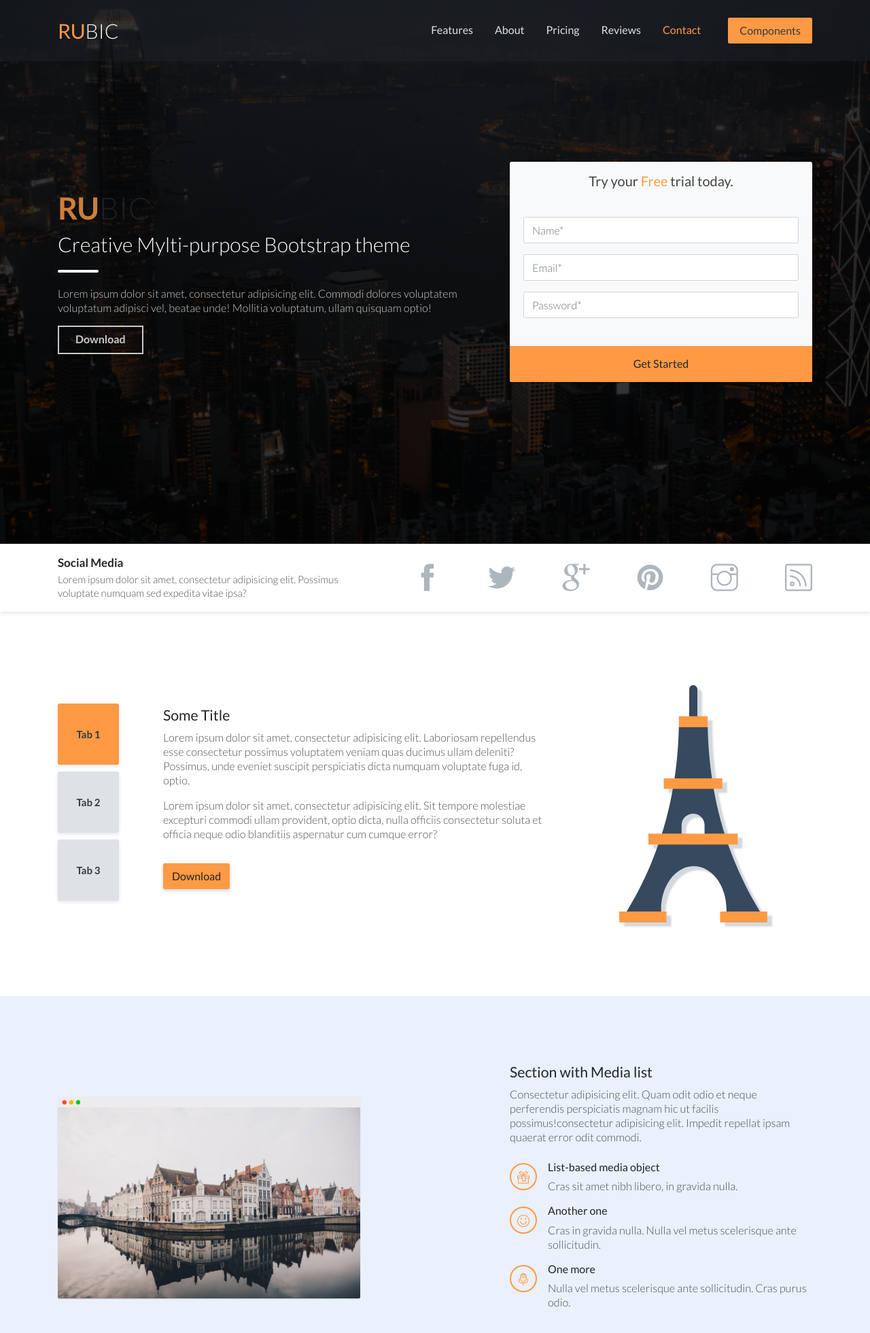
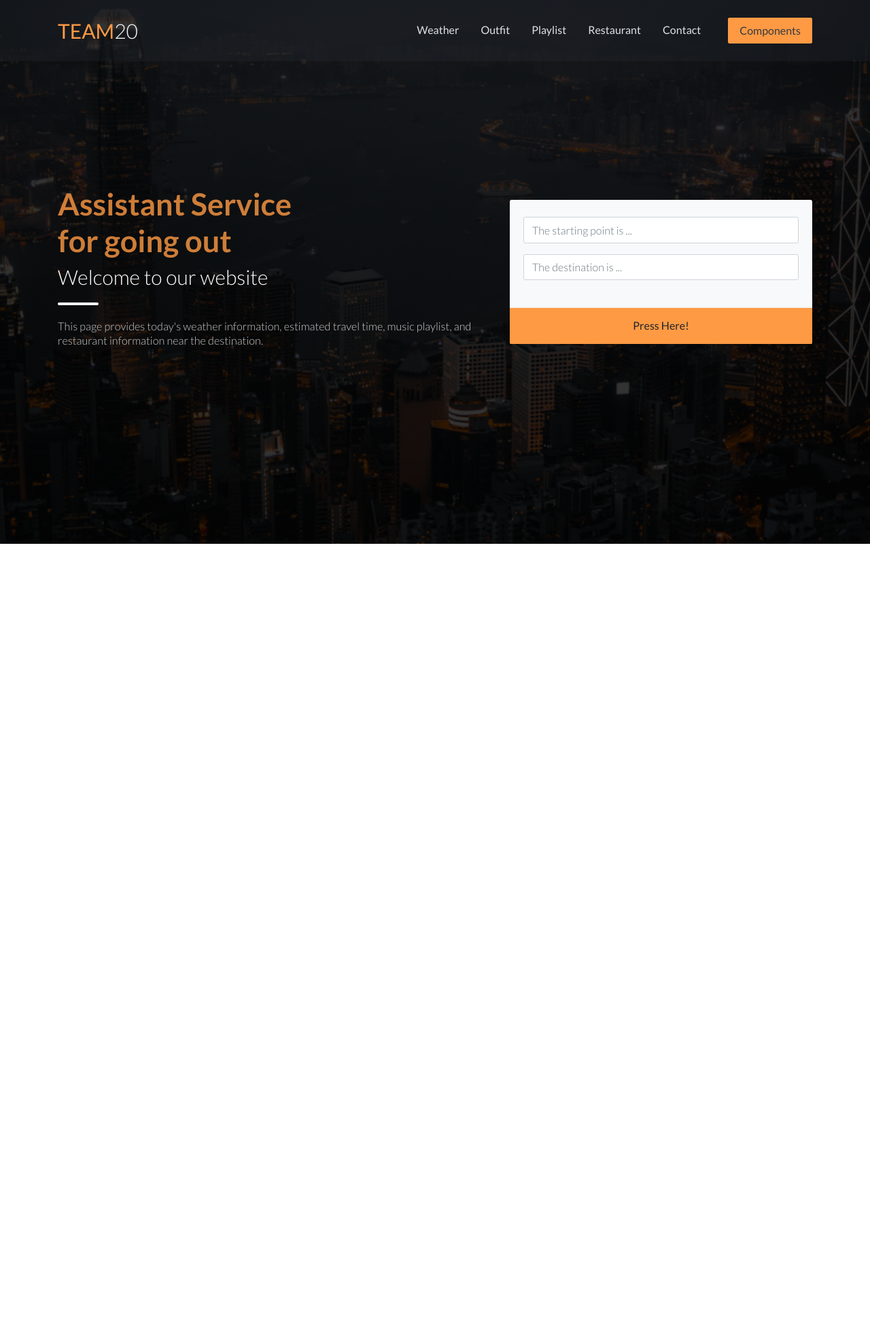
Before and after one commit to skychoi1010/SKKU-OSS-TEAM20, a plain HTML site: page index.html in a window 1280 px wide. Shown: the top 1961 px of the page at 68% size. After the commit the page ends 800 px from the top, so only its background shows below. Drawn offline with Linux system fonts and the light colour scheme.

Commit message:
format of page

```diff
--- a/index.html
+++ b/index.html
@@ -1,21 +1,23 @@
 <!DOCTYPE html>
+
 <html lang="en">
 <head>
 	<meta charset="utf-8">
     <meta name="viewport" content="width=device-width, initial-scale=1, shrink-to-fit=no">
     <meta name="description" content="Start your development with Rubic landing page.">
     <meta name="author" content="Devcrud">
-    <title>Rubic Landing page | Free Bootstrap 4.1 landing page</title>
+    <title>Assistant Service for going out | TEAM20</title>
     <!-- font icons -->
     <link rel="stylesheet" href="assets/vendors/themify-icons/css/themify-icons.css">
     <!-- Bootstrap + Rubic main styles -->
 	<link rel="stylesheet" href="assets/css/rubic.css">
+
 </head>
 <body data-spy="scroll" data-target=".navbar" data-offset="40" id="home">
-
+    <script src="results.js"></script>
     <nav id="scrollspy" class="navbar page-navbar navbar-dark navbar-expand-md fixed-top" data-spy="affix" data-offset-top="20">
         <div class="container">
-            <a class="navbar-brand" href="#"><strong class="text-primary">RU</strong><span class="text-light">BIC</span></a>
+            <a class="navbar-brand" href="#"><strong class="text-primary">TEAM</strong><span class="text-light">20</span></a>
             <button class="navbar-toggler" type="button" data-toggle="collapse" data-target="#navbarSupportedContent" aria-controls="navbarSupportedContent" aria-expanded="false" aria-label="Toggle navigation">
                 <span class="navbar-toggler-icon"></span>
             </button>
@@ -23,16 +25,16 @@
             <div class="collapse navbar-collapse" id="navbarSupportedContent">
                 <ul class="navbar-nav ml-auto">
                     <li class="nav-item">
-                        <a class="nav-link" href="#features">Features</a>
+                        <a class="nav-link" href="#tabs">Weather</a>
                     </li>
                     <li class="nav-item">
-                        <a class="nav-link" href="#about">About</a>
+                        <a class="nav-link" href="#tabs">Outfit</a>
                     </li>
                     <li class="nav-item">
-                        <a class="nav-link" href="#pricing">Pricing</a>
+                        <a class="nav-link" href="#pricing">Playlist</a>
                     </li>
                     <li class="nav-item">
-                        <a class="nav-link" href="#review">Reviews</a>
+                        <a class="nav-link" href="#review">Restaurant</a>
                     </li>
                     <li class="nav-item">
                         <a class="nav-link" href="#contact">Contact</a>
@@ -44,39 +46,44 @@
             </div>
         </div>
     </nav>
+
     <header class="header d-flex justify-content-center">
         <div class="container">
             <div class="row h-100 align-items-center">
                 <div class="col-md-7">
                     <div class="header-content">
-                        <h3 class="header-title"><strong class="text-primary">RU</strong><span>BIC</span></h3>
-                        <h4 class="header-subtitle">Creative Mylti-purpose Bootstrap theme </h4>
-                        <p>Lorem ipsum dolor sit amet, consectetur adipisicing elit. Commodi dolores voluptatem voluptatum adipisci vel, beatae unde! Mollitia voluptatum, ullam quisquam optio!</p>
-                        <button class="btn btn-outline-light btn-flat">Download</button>
+                        <h3 class="header-title"><strong class="text-primary">Assistant Service<br>for going out</strong></h3>
+                        <h4 class="header-subtitle">Welcome to our website</h4>
+                        <p>This page provides today's weather information, estimated travel time, music playlist, and restaurant information near the destination.</p>
+                        <!--<button class="btn btn-outline-light btn-flat">Download</button>-->
                     </div>
                 </div>
                 <div class="col-md-5 d-none d-md-block">
                     <form class="header-form">
-                        <div class="head">Try your <span class="text-primary">Free</span> trial today.</div>
+                        <!--<div class="head">Try your <span class="text-primary">Free</span> trial today.</div>-->
                         <div class="body">
                             <div class="form-group">
-                                <input type="text" class="form-control" placeholder="Name*">
+                                <input type="text" id="starting-point" class="form-control" placeholder="The starting point is ...">
                             </div>
                             <div class="form-group">
-                                <input type="email" class="form-control" placeholder="Email*">
+                                <input type="text" id="destination" class="form-control" placeholder="The destination is ...">
                             </div>
+                        <!--
                             <div class="form-group">
                                 <input type="password" class="form-control" placeholder="Password*">
                             </div>
+                        -->
                         </div>
                         <div class="footer">
-                            <button class="btn btn-primary btn-block">Get Started</button>
+                            <!--<button class="btn btn-primary btn-block">Press Here!</button>-->
+                            <button type="button" class="btn btn-primary btn-block" onClick='showResults()'>Press Here!</button>
                         </div>
                     </form>
                 </div>
             </div>
         </div>
     </header>
+    <!--
     <div class="social-wrapper" id="features">
         <div class="container">
             <div class="social-txt">
@@ -93,6 +100,8 @@
             </div>
         </div>
     </div>
+    -->
+    <div id="tabs" style="display: none;">
     <section class="section">
         <div class="container">
             <div class="row justify-content-around">
@@ -100,32 +109,36 @@
                     <div class="tabs-container">
                         <ul class="nav tab-nav" id="pills-tab">
                             <li class="item">
-                                <a class="link active" id="pills-home-tab" data-toggle="pill" href="#pills-home"aria-selected="true">Tab 1</a>
+                                <a class="link active" id="pills-time-tab" data-toggle="pill" href="#travel-time"aria-selected="true"><strong>Time</strong></a>
                             </li>
                             <li class="item">
-                                <a class="link" id="pills-profile-tab" data-toggle="pill" href="#pills-profile"aria-selected="false">Tab 2</a>
+                                <a class="link" id="pills-weather-tab" data-toggle="pill" href="#weather-info"aria-selected="false"><strong>Weather</strong></a>
                             </li>
                             <li class="item">
-                                <a class="link" id="pills-contact-tab" data-toggle="pill" href="#pills-contact"aria-selected="false">Tab 3</a>
+                                <a class="link" id="pills-outfit-tab" data-toggle="pill" href="#outfit-recommend"aria-selected="false"><strong>Outfit</strong></a>
+                            </li>
+                            <li class="item">
+                                <a class="link" id="pills-restaurant-tab" data-toggle="pill" href="#restaurant-recommend"aria-selected="false"><strong>Restaurant</strong></a>
                             </li>
                         </ul>
                         <div class="tab-content">
-                            <div class="tab-pane fade show active" id="pills-home">
-                                <h4 class="title">Some Title</h4>
-                                <p>Lorem ipsum dolor sit amet, consectetur adipisicing elit. Laboriosam repellendus esse consectetur possimus voluptatem veniam quas ducimus ullam deleniti? Possimus, unde eveniet suscipit perspiciatis dicta numquam voluptate fuga id, optio.</p>
-                                <p>Lorem ipsum dolor sit amet, consectetur adipisicing elit. Sit tempore molestiae excepturi commodi ullam provident, optio dicta, nulla officiis consectetur soluta et officia neque odio blanditiis aspernatur cum cumque error?</p>
-
-                                <button class="btn btn-primary mt-3">Download</button>
+                            <div class="tab-pane fade show active" id="travel-time">
+                                <h4 class="title"><strong>Travel Time</strong></h4>
+                                <p>Write contents - 1</p>
+                                <!--<button class="btn btn-primary mt-3">Download</button>-->
                             </div>
-                            <div class="tab-pane fade" id="pills-profile">
-                                <h4 class="title">Another Title</h4>
-                                <p>Lorem ipsum dolor sit amet, consectetur adipisicing elit. Velit unde totam nostrum, sunt accusamus in delectus aspernatur, nisi eligendi ipsum eum! Aspernatur recusandae nihil rem qui quam vero, saepe inventore tempora? Necessitatibus corporis, nam minus reiciendis rerum? Eius voluptatem facilis, vitae minima modi corrupti ullam, temporibus vel eum fugit inventore obcaecati provident ratione, ab aliquid perspiciatis commodi, autem in nemo.</p>
-                                <p><strong>Lorem ipsum dolor sit amet, consectetur adipisicing.</strong></p>
-                                <p>Lorem ipsum dolor sit amet, consectetur adipisicing elit. Sit tempore molestiae excepturi commodi ullam provident, optio dicta, nulla officiis consectetur soluta et officia neque odio blanditiis aspernatur cum cumque error?</p>
+                            <div class="tab-pane fade" id="weather-info">
+                                <h4 class="title"><strong>Weather Information of the destination</strong></h4>
+                                <p>Write contents - 2</p>
                             </div>
-                            <div class="tab-pane fade" id="pills-contact">
-                                <h4 class="title">Some Other </h4>
-                                <p>Consectetur amet architecto, temporibus, debitis impedit dolore eius. Enim alias beatae architecto iusto incidunt pariatur reprehenderit impedit ipsum ex at deserunt, inventore corrupti rerum eius obcaecati. Itaque repellendus illum aut beatae ex quasi doloremque voluptatem. Numquam at possimus, obcaecati, voluptas aut vel nam recusandae pariatur error illum quaerat sunt! Ipsam rerum enim hic atque nemo debitis, voluptate obcaecati inventore culpa. Odit adipisci eos natus fugiat. Id, deserunt qui aliquam? Provident tempora repellat, repellendus consequatur quia dolor at dolore temporibus esse in rem ea necessitatibus quo nesciunt eos a dolorum voluptates, tenetur non eius quasi! Autem provident amet, maiores tenetur, eveniet dicta, laborum odio velit sint consequatur beatae nemo at! Aperiam magnam eveniet rerum, optio consequuntur quas maiores ullam necessitatibus nesciunt.</p>
+                            <div class="tab-pane fade" id="outfit-recommend">
+                                <h4 class="title"><strong>Outfit Recommendation</strong></h4>
+                                <p>Write contents - 3</p>
+                            </div>
+                            <div class="tab-pane fade" id="restaurant-recommend">
+                                <h4 class="title"><strong>Restaurant Recommendation</strong></h4>
+                                <h6>Restaurants near the Destiantion</h6>
+                                <p>Write contents - 4</p>
                             </div>
                         </div>
                     </div>
@@ -143,28 +156,14 @@
                     <img src="assets/imgs/img.jpg" alt="" class="shadow w-100">
                 </div>
                 <div class="col-md-6 col-lg-5">
-                    <h6 class="title">Section with Media list</h6>
-                    <p>Consectetur adipisicing elit. Quam odit odio et neque perferendis perspiciatis magnam hic ut facilis possimus!consectetur adipisicing elit. Impedit repellat ipsam quaerat error odit commodi.</p>
+                    <h6 class="title"><strong>A Playlist for Travel</strong></h6>
                     <ul class="list-unstyled mt-4">
+
                         <li class="media">
-                            <div class="circle-40 mr-3 mt-1"><i class="ti-gift"></i></div>
+                            <div class="circle-40 mr-3 mt-1"><button type="button" class="ti-microphone"></button></div>
                             <div class="media-body">
-                                <h6 class="mb-2">List-based media object</h6>
-                                <p>Cras sit amet nibh libero, in gravida nulla.</p>
-                            </div>
-                        </li>
-                        <li class="media">
-                            <div class="circle-40 mr-3 mt-1"><i class="ti-face-smile"></i></div>
-                            <div class="media-body">
-                                <h6 class="mb-2">Another one</h6>
-                                <p>Cras in gravida nulla. Nulla vel metus scelerisque ante sollicitudin.</p>
-                            </div>
-                        </li>
-                        <li class="media">
-                            <div class="circle-40 mr-3 mt-1"><i class="ti-microphone"></i></div>
-                            <div class="media-body">
-                                <h6 class="mb-2">One more</h6>
-                                <p>Nulla vel metus scelerisque ante sollicitudin. Cras purus odio.</p>
+                                <h6 class="mb-2">Music Playlist</h6>
+                                <p>This section provides a music playlist for travel time.<br>Click the icon to connect to Spotify Application.</p>
                             </div>
                         </li>
                     </ul>
@@ -172,6 +171,8 @@
             </div>
         </div>
     </section>
+
+    <!--
     <section class="section">
         <div class="container">
             <div class="row justify-content-between">
@@ -315,13 +316,16 @@
             </div>
         </div>
     </section>
+    -->
     <section class="section has-img-bg text-center">
         <div class="container">
-            <h6 class="display-3 has-line">STYLISH AXURE DESIGN</h6>
-            <h5 class="mb-5 font-weight-light">Lorem ipsum dolor sit amet, consectetur adipisicing elit. Inventore, itaque.</h5>
-            <button class="btn btn-outline-light btn-flat">Download</button>
+            <h6 class="display-3 has-line">Thank you for using our Service</h6>
+            <h5 class="mb-5 font-weight-light">If you want to get other results, press 'Reset' button below.</h5>
+            <button type="button" class="btn btn-outline-light btn-flat" onclick="reset()">Reset</button>
         </div>
     </section>
+
+    <!--
     <section class="section" id="contact">
         <div class="container text-center">
             <h6 class="display-4 has-line">CONTACT US</h6>
@@ -348,6 +352,8 @@
             </form>
         </div>
     </section>
+    -->
+
     <footer class="footer py-4 bg-dark text-light">
         <div class="container text-center">
             <p class="mb-4 small">Copyright <script>document.write(new Date().getFullYear())</script> &copy; <a href="http://www.devcrud.com">DevCRUD</a></p>
@@ -371,5 +377,6 @@
     <!-- Rubic js -->
     <script src="assets/js/rubic.js"></script>
 
+    </div>
 </body>
 </html>
--- /dev/null
+++ b/results.js
@@ -0,0 +1,17 @@
+function showResults() {
+    onDisplay();
+}
+
+function reset() {
+    offDisplay();
+    $('#starting-point').reset();
+    $('#destination').reset();
+}
+
+function onDisplay() {
+    $('#tabs').show();
+}
+
+function offDisplay() {
+    $('#tabs').hide();
+}
```
Also changed, not shown: Spotify_icon.png (added).
